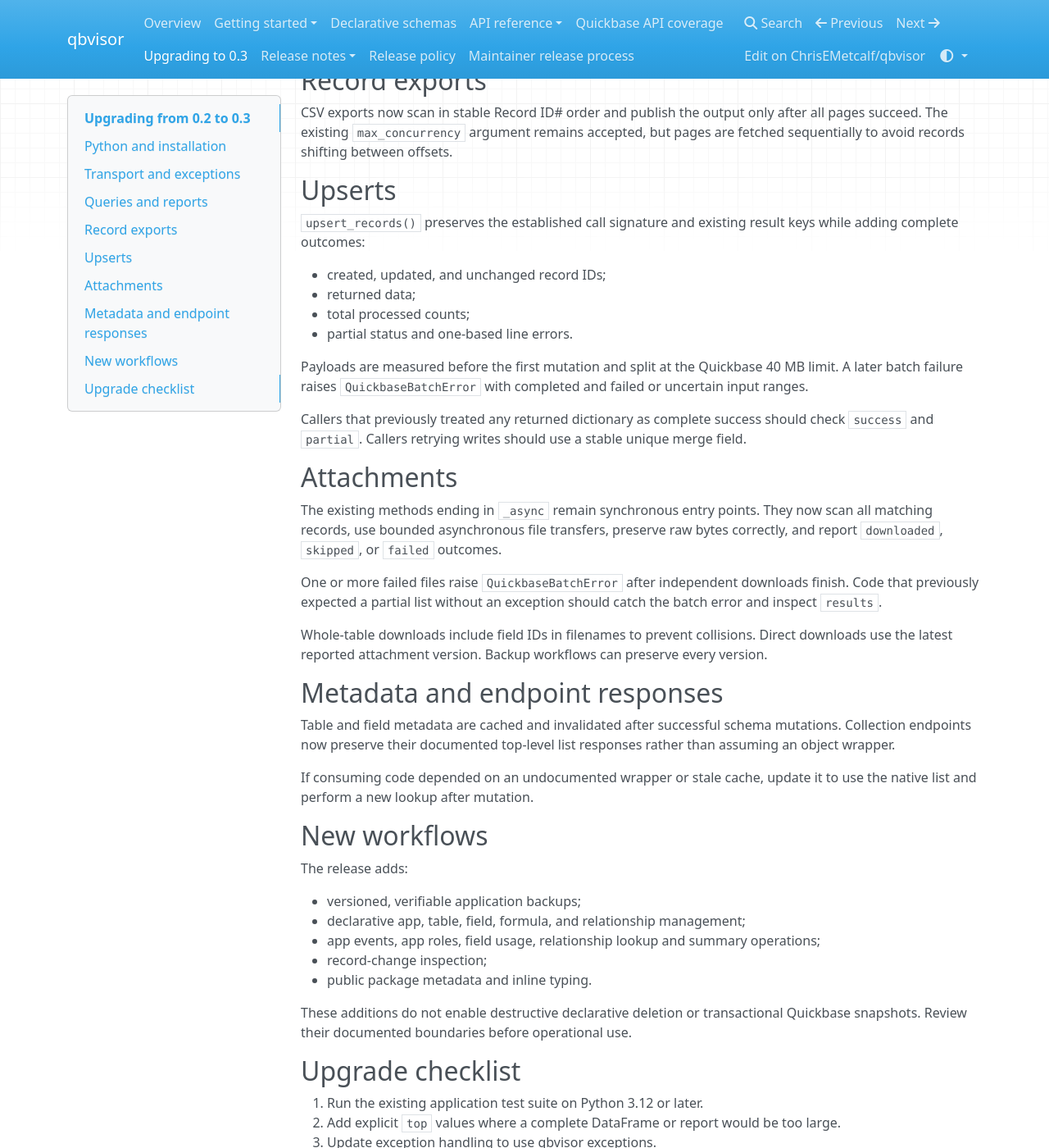
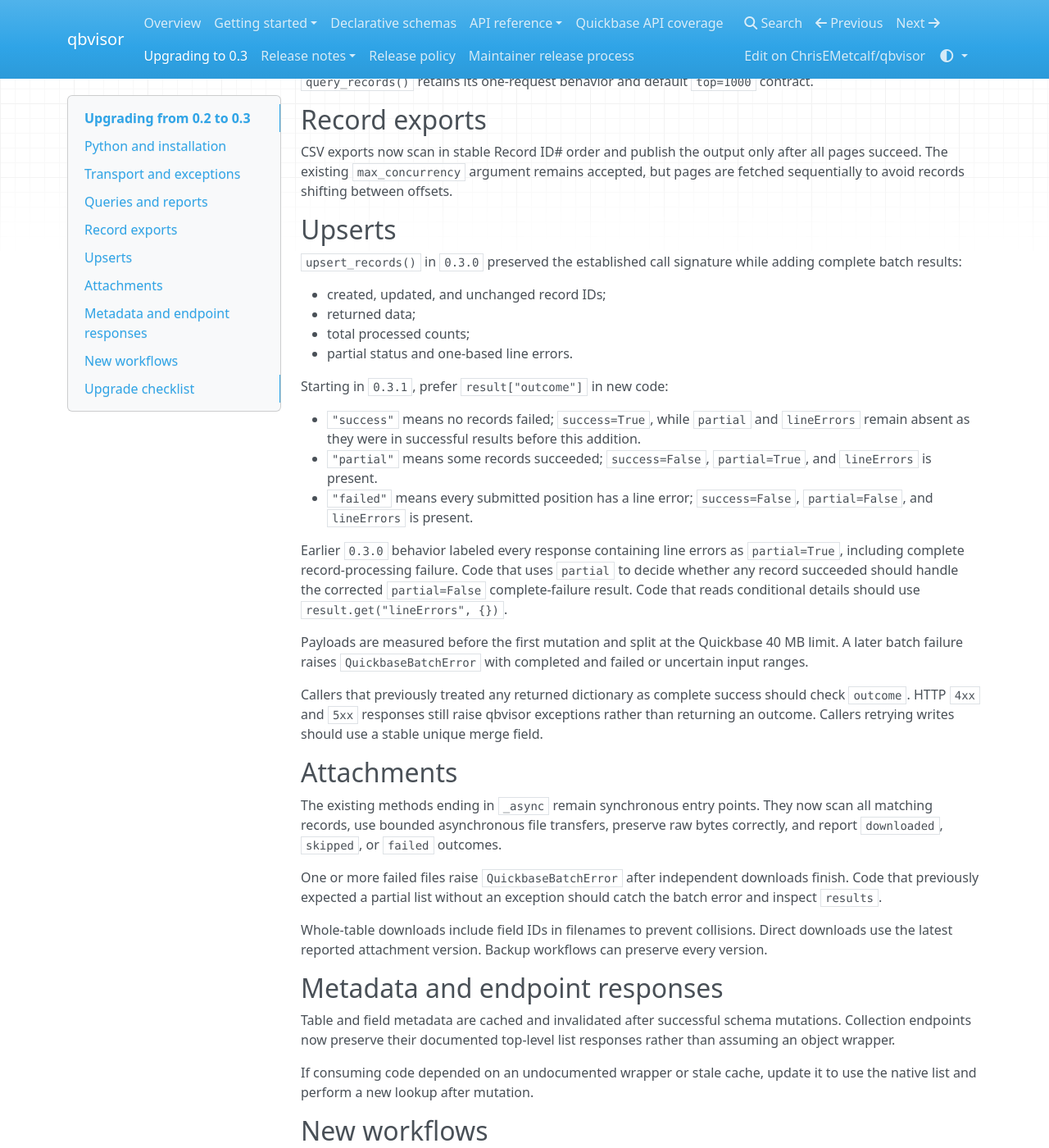
Before and after one commit to ChrisEMetcalf/qbvisor, an MkDocs documentation site: the page built from docs/upgrading-to-0.3.md, in a window 1280 px wide and 1400 px high, scrolled down 979 px. Shown: the whole window at 82% size. Built offline with MkDocs 1.6.1, drawn with Linux system fonts in a browser that asks for light colours; nearby versions of some CDN libraries; some of the changed text lies outside the part shown.

Commit message:
Classify record upsert outcomes

```diff
--- a/docs/upgrading-to-0.3.md
+++ b/docs/upgrading-to-0.3.md
@@ -1,7 +1,8 @@
 # Upgrading from 0.2 to 0.3
 
-qbvisor `0.3.0` was released on July 19, 2026. This guide covers the compatibility and operational
-changes from `0.2.x`.
+qbvisor `0.3.0`, the first published `0.3.x` release, was released on July 19, 2026. This guide
+covers the compatibility and operational changes from `0.2.x`. Corrections identified as `0.3.1`
+behavior require qbvisor `0.3.1` or later.
 
 qbvisor preserves established `QuickBaseClient` method names and the public signatures of its most
 used query, report, export, attachment, and upsert methods. The release intentionally changes some
@@ -15,8 +16,8 @@
 - The package uses a `src/` layout and modern `pyproject.toml` metadata.
 - The PyPI package exposes inline typing and `qbvisor.__version__`.
 
-Install the reviewed release with `python -m pip install qbvisor==0.3.0` or
-`uv add qbvisor==0.3.0`.
+The original `0.3.0` release can be installed with `python -m pip install qbvisor==0.3.0` or
+`uv add qbvisor==0.3.0`. Pin `0.3.1` or later when using the corrections described for that release.
 
 ## Transport and exceptions
 
@@ -49,19 +50,34 @@
 
 ## Upserts
 
-`upsert_records()` preserves the established call signature and existing result keys while adding
-complete outcomes:
+`upsert_records()` in `0.3.0` preserved the established call signature while adding complete batch
+results:
 
 - created, updated, and unchanged record IDs;
 - returned data;
 - total processed counts;
 - partial status and one-based line errors.
 
+Starting in `0.3.1`, prefer `result["outcome"]` in new code:
+
+- `"success"` means no records failed; `success=True`, while `partial` and `lineErrors` remain
+  absent as they were in successful results before this addition.
+- `"partial"` means some records succeeded; `success=False`, `partial=True`, and `lineErrors` is
+  present.
+- `"failed"` means every submitted position has a line error; `success=False`, `partial=False`, and
+  `lineErrors` is present.
+
+Earlier `0.3.0` behavior labeled every response containing line errors as `partial=True`, including
+complete record-processing failure. Code that uses `partial` to decide whether any record succeeded
+should handle the corrected `partial=False` complete-failure result. Code that reads conditional
+details should use `result.get("lineErrors", {})`.
+
 Payloads are measured before the first mutation and split at the Quickbase 40 MB limit. A later
 batch failure raises `QuickbaseBatchError` with completed and failed or uncertain input ranges.
 
-Callers that previously treated any returned dictionary as complete success should check `success`
-and `partial`. Callers retrying writes should use a stable unique merge field.
+Callers that previously treated any returned dictionary as complete success should check `outcome`.
+HTTP `4xx` and `5xx` responses still raise qbvisor exceptions rather than returning an outcome.
+Callers retrying writes should use a stable unique merge field.
 
 ## Attachments
 
@@ -103,10 +119,11 @@
 1. Run the existing application test suite on Python 3.12 or later.
 2. Add explicit `top` values where a complete DataFrame or report would be too large.
 3. Update exception handling to use qbvisor exceptions.
-4. Verify upsert callers check partial outcomes and use merge fields where retries are possible.
+4. Verify upsert callers check explicit outcomes and use merge fields where retries are possible.
 5. Verify attachment callers handle `QuickbaseBatchError` and the expanded result status.
 6. Run critical workflows against a dedicated Quickbase sandbox.
-7. Pin the final `0.3.0` release only after those checks pass.
+7. Pin the reviewed `0.3.x` release whose behavior your application tested. The explicit upsert
+   outcome contract requires `0.3.1` or later.
 
 See the [0.3.0 release notes](releases/0.3.0.md) for the release summary and the
 [changelog](https://github.com/ChrisEMetcalf/qbvisor/blob/main/CHANGELOG.md) for the complete change
```
Also changed, not shown: CHANGELOG.md (+10 -0 lines), README.md (+4 -1 lines), docs/api/README.md (+10 -4 lines), docs/data-workflows.md (+26 -6 lines), 5 other files.
